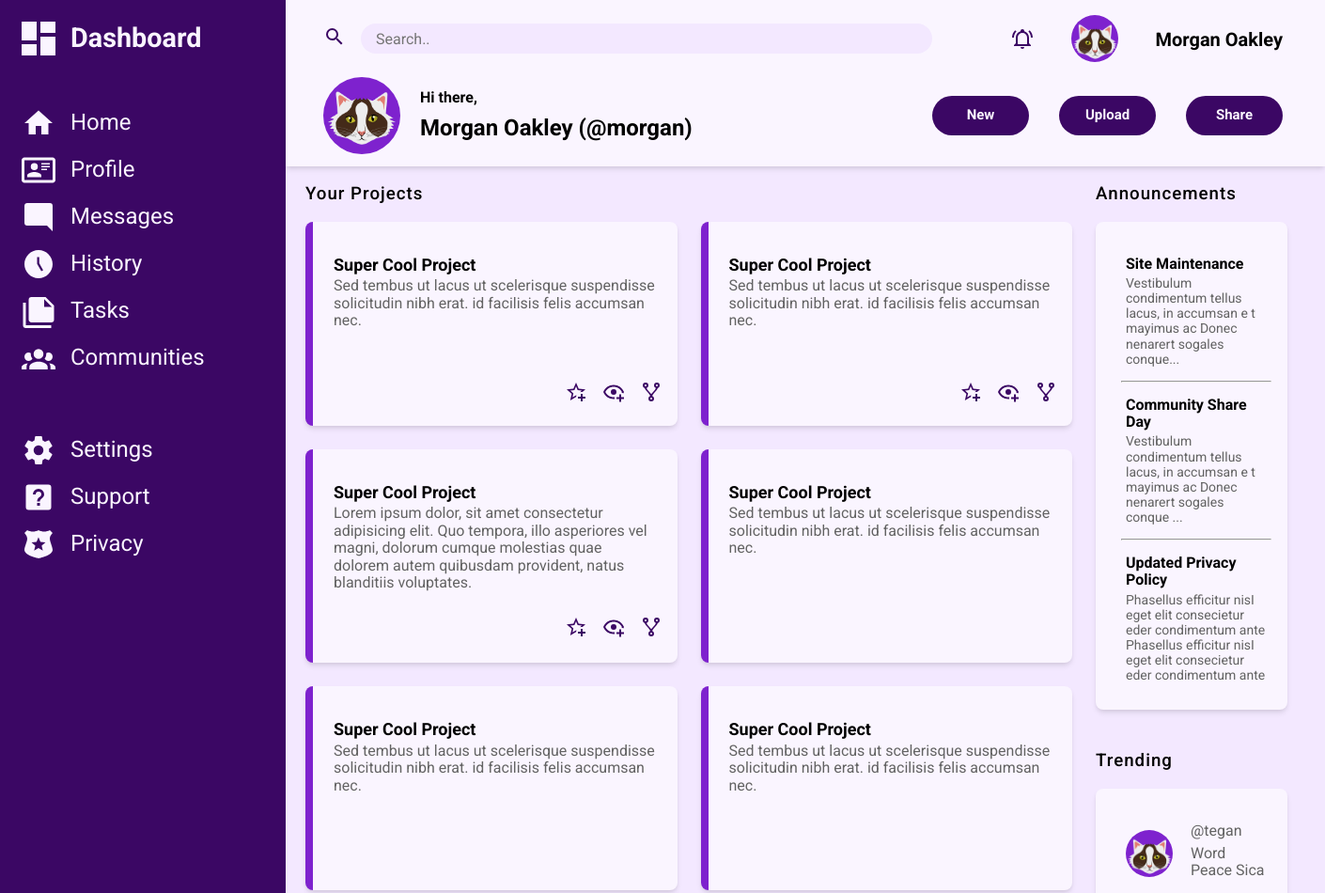
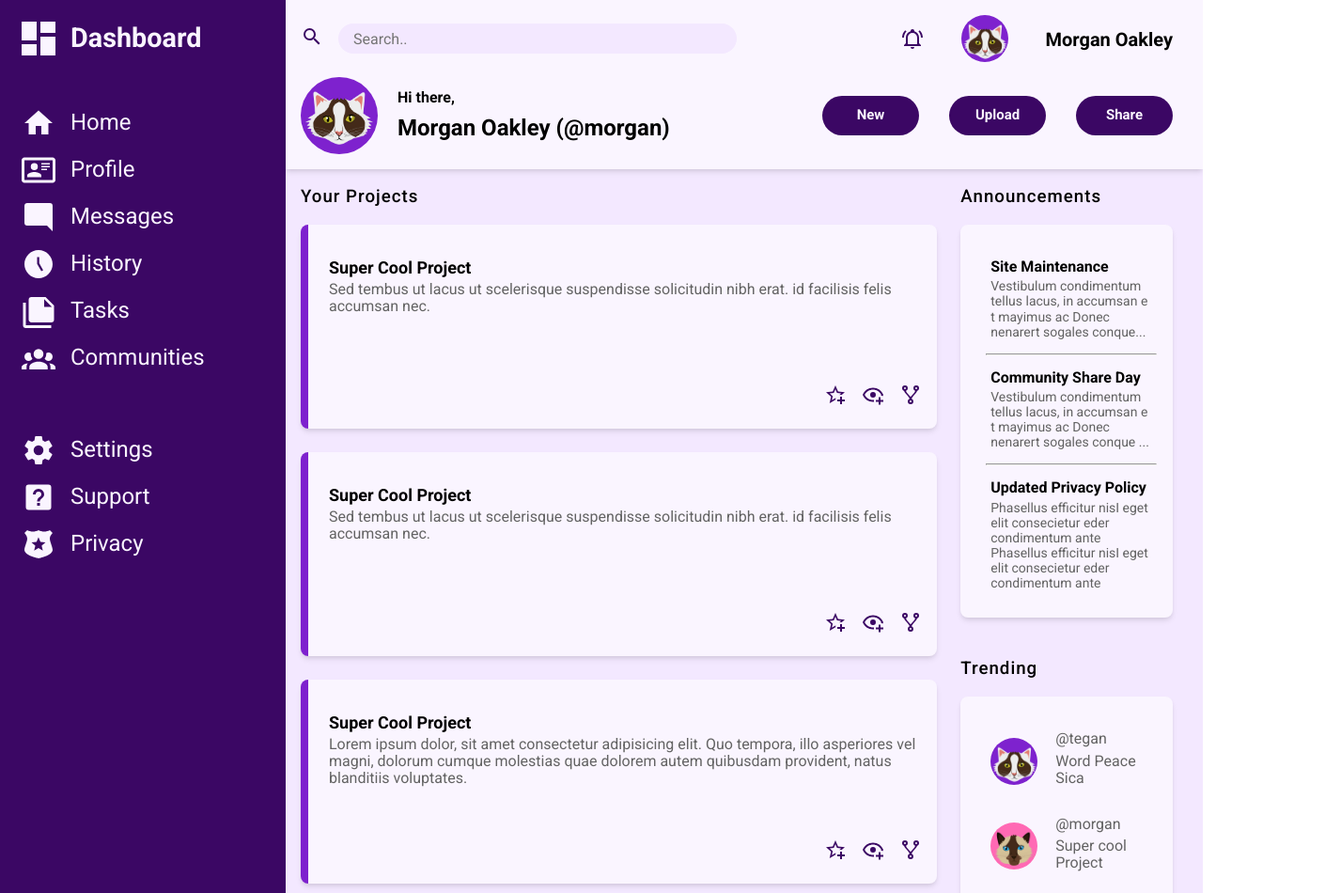
Before and after one commit to Vladimire87/Project-Admin-Dashboard, a plain HTML site: page index.html in a window 1280 px wide. Shown: the top 950 px of the page at 94% size, 1410 px wide, since content can reach past the window. Drawn offline with nearby package versions, Linux system fonts and the light colour scheme.

Commit message:
css update

```diff
--- a/css/style.css
+++ b/css/style.css
@@ -35,9 +35,9 @@
     rgba(0, 0, 0, 0.06) 0px 2px 4px -1px;
   display: grid;
   align-items: center;
-  padding-left: 40px;
-  padding-right: 2.8125em;
-  padding-bottom: 0.8em;
+  padding-left: 1em;
+  padding-right: 2em;
+  padding-bottom: 1em;
   grid-template-rows: repeat(2, 1fr);
   grid-template-columns: repeat(2, 1fr);
 }
@@ -110,11 +110,11 @@
 .projects {
   grid-area: projects;
   background-color: var(--purple-100);
-  padding-left: 21px;
-  padding-right: 40px;
-  padding-bottom: 66px;
+  padding-left: 1em;
+  padding-right: 2em;
+  padding-bottom: 1em;
   display: grid;
-  grid-template-columns: 4fr 1fr;
+  grid-template-columns: 3fr 1fr;
   column-gap: 25px;
 }
 
@@ -165,7 +165,8 @@ li {
 input[type="search"] {
   border-radius: 25px;
   width: 100%;
-  min-width: 608px;
+  min-width: 510;
+  max-width: 608px;
   height: 32px;
   border: none;
   background-color: var(--purple-100);
```
